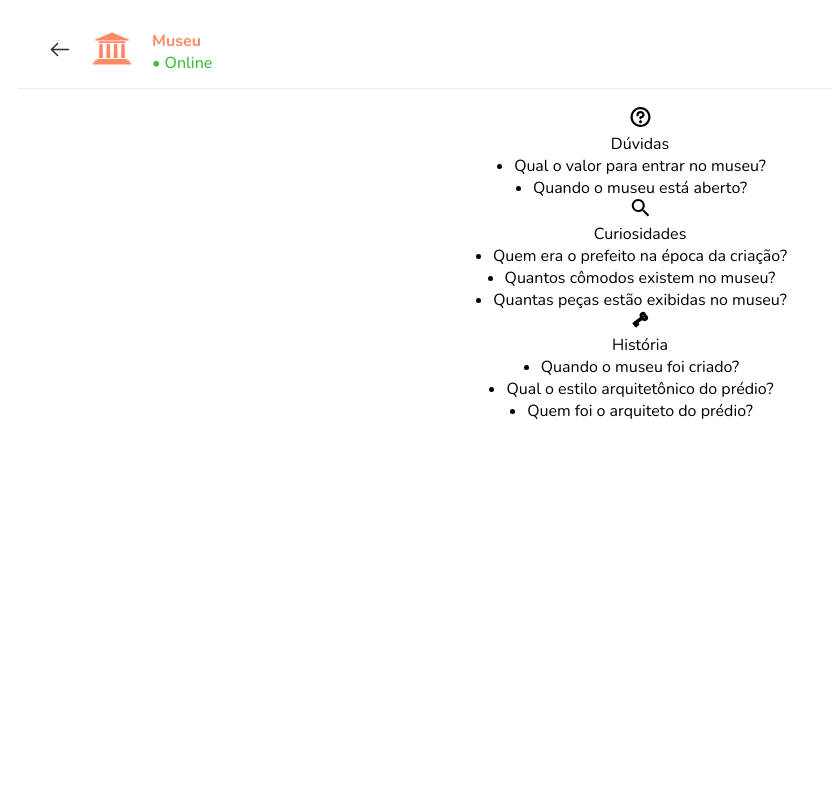
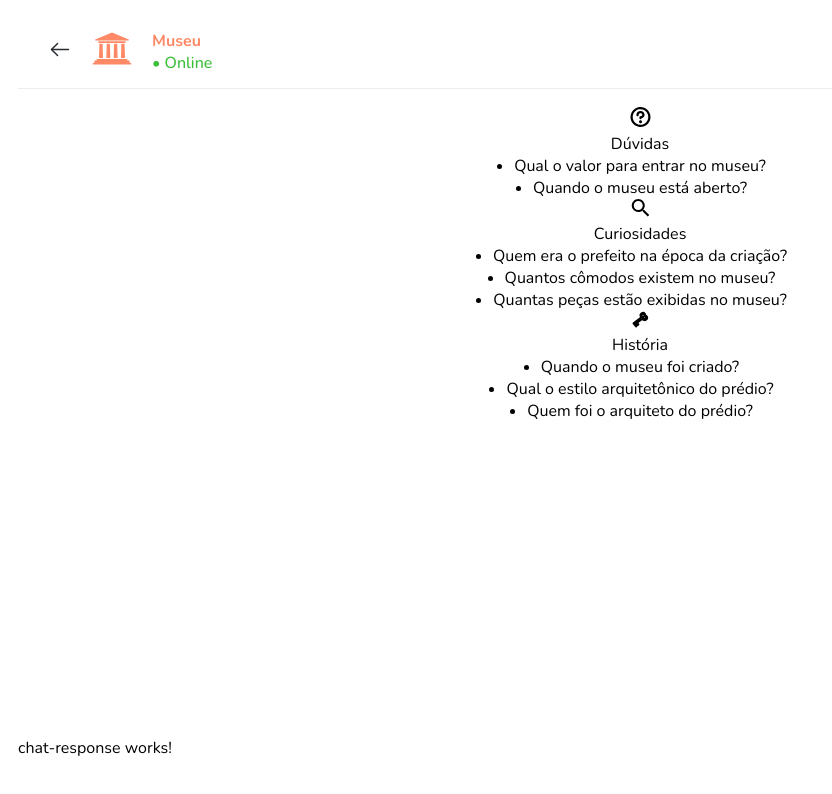
Before and after one commit to luixgabriel/chatbot-angular, an Angular app: page /chat in a window 1280 px wide. Shown: the top 794 px of the page, without its empty margins (0-832 px from the left). Built offline with nearby package versions, Linux system fonts and the light colour scheme.

Commit message:
feat: add component chat-response

```diff
--- a/src/app/components/chat-dialog/chat-dialog.component.html
+++ b/src/app/components/chat-dialog/chat-dialog.component.html
@@ -1 +1,3 @@
-<p>chat-dialog works!</p>
+<div class="conversation-wrapper">
+  <chat-response></chat-response>
+</div>
--- a/src/app/components/chat-dialog/chat-dialog.component.scss
+++ b/src/app/components/chat-dialog/chat-dialog.component.scss
@@ -0,0 +1,13 @@
+.conversation-wrapper {
+  height: 100%;
+  display: flex;
+  flex-direction: column;
+  justify-content: flex-end;
+  overflow: scroll;
+  align-items: flex-start;
+  gap: 36px;
+
+  .chat-baloon {
+      width: 100%;
+  }
+}
--- a/src/app/components/chat-dialog/chat-dialog.component.ts
+++ b/src/app/components/chat-dialog/chat-dialog.component.ts
@@ -1,12 +1,20 @@
-import { Component } from '@angular/core';
+import { Component, Input } from '@angular/core';
+import { IMessage } from '../../interfaces/message';
+import { ChatResponseComponent } from '../chat-response/chat-response.component';
 
 @Component({
-  selector: 'app-chat-dialog',
+  selector: 'chat-dialog',
   standalone: true,
-  imports: [],
+  imports: [ChatResponseComponent],
   templateUrl: './chat-dialog.component.html',
   styleUrl: './chat-dialog.component.scss'
 })
 export class ChatDialogComponent {
 
+@Input() messages: IMessage[] = []
+
+
+  showMessage(){
+    alert(this.messages)
+  }
 }
--- /dev/null
+++ b/src/app/components/chat-response/chat-response.component.html
@@ -0,0 +1 @@
+<p>chat-response works!</p>
--- /dev/null
+++ b/src/app/interfaces/message-response.ts
@@ -0,0 +1,3 @@
+export interface IMessageResponse {
+  response: string
+}
--- /dev/null
+++ b/src/app/interfaces/message.ts
@@ -0,0 +1,4 @@
+export interface IMessage {
+  type: 'request' | 'response',
+  message: string
+}
--- a/src/app/pages/chat/chat.component.html
+++ b/src/app/pages/chat/chat.component.html
@@ -15,5 +15,6 @@
     (questionSelected)="sendSuggestedQuestion($event)"
     *ngIf="questions.length === 0">
     </app-chat-suggestions>
+    <chat-dialog [messages]="questions"></chat-dialog>
   </section>
 </main>
--- a/src/app/pages/chat/chat.component.ts
+++ b/src/app/pages/chat/chat.component.ts
@@ -3,20 +3,25 @@ import { MuseumComponent } from '../../icons/museum/museum.component';
 import { ArrowLeftComponent } from '../../icons/arrow-left/arrow-left.component';
 import { ChatSuggestionsComponent } from '../../components/chat-suggestions/chat-suggestions.component';
 import { CommonModule } from '@angular/common';
+import { IMessage } from '../../interfaces/message';
+import { ChatDialogComponent } from '../../components/chat-dialog/chat-dialog.component';
 
 @Component({
   selector: 'app-chat',
   standalone: true,
-  imports: [MuseumComponent, ArrowLeftComponent, ChatSuggestionsComponent, CommonModule],
+  imports: [MuseumComponent, ArrowLeftComponent, ChatSuggestionsComponent, CommonModule, ChatDialogComponent],
   templateUrl: './chat.component.html',
   styleUrl: './chat.component.scss'
 })
 export class ChatComponent {
 
-  questions: String[] = []
+  questions: IMessage[] = []
 
   sendSuggestedQuestion(question: string){
-    this.questions.push(question)
+    this.questions.push({
+      type: 'request',
+      message: question
+    })
   }
 
 }
```
Also changed, not shown: src/app/components/chat-response/chat-response.component.ts (added, +12 -0 lines), src/app/components/chat-response/chat-response.component.scss (added), 1 other file (tests, documents, lock files or other folders).
